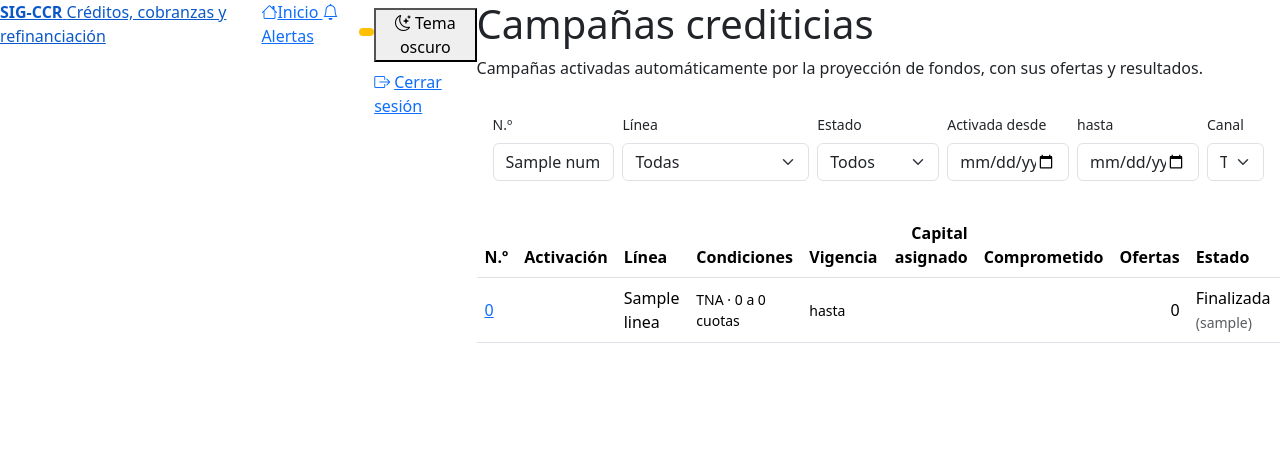
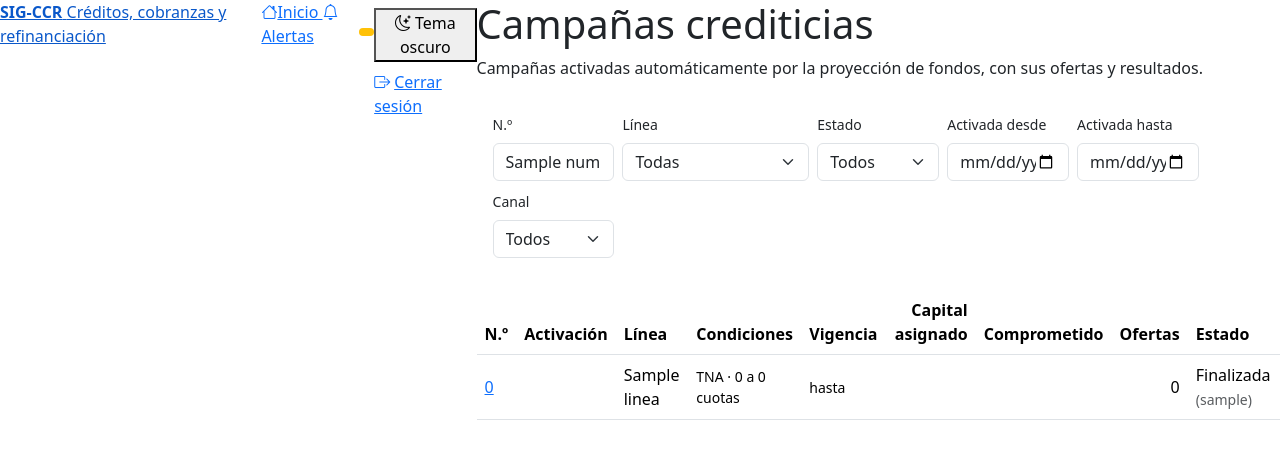
Before and after one commit to ivanthoux/sigccr, a CodeIgniter 4 app: template app/Views/campanas/index.php in a window 1280 px wide. Shown: the top 459 px of the page. Run offline with PHP 8.4 and a stand-in for CodeIgniter, Linux system fonts and the light colour scheme; the template is opened without the code that fills it: most values are stand-ins (such as "Sample title", 1, 10 or a date in 2020); data that the repository does not hold is empty; some libraries are stand-ins or nearby versions.

Commit message:
fix(interfaz): ajustes de la verificación: documento de la ficha en dos columnas, canal y rótulos «hasta» en campañas y tablero
Co-Authored-By: Claude Opus 5.5 <noreply@anthropic.com>
Claude-Session: https://claude.ai/code/session_01ArJPeGgk4X46zDJTpPjjo7

```diff
--- a/app/Views/campanas/index.php
+++ b/app/Views/campanas/index.php
@@ -27,8 +27,8 @@ $this->section('contenido');
     <div class="col-6 col-md-2"><label for="estado" class="form-label small">Estado</label>
         <select id="estado" name="estado" class="form-select"><option value="">Todos</option><?php foreach (['Activa' => 'Activa', 'Finalizada' => 'Finalizada'] as $k => $t): ?><option value="<?= $k ?>"<?= $f['estado'] === $k ? ' selected' : '' ?>><?= $t ?></option><?php endforeach ?></select></div>
     <div class="col-6 col-md-3 col-xl-2"><label for="desde" class="form-label small">Activada desde</label><input type="date" id="desde" name="desde" class="form-control" value="<?= esc($f['desde'], 'attr') ?>"></div>
-    <div class="col-6 col-md-3 col-xl-2"><label for="hasta" class="form-label small">hasta</label><input type="date" id="hasta" name="hasta" class="form-control" value="<?= esc($f['hasta'], 'attr') ?>"></div>
-    <div class="col-6 col-md-1"><label for="canal" class="form-label small">Canal</label>
+    <div class="col-6 col-md-3 col-xl-2"><label for="hasta" class="form-label small">Activada hasta</label><input type="date" id="hasta" name="hasta" class="form-control" value="<?= esc($f['hasta'], 'attr') ?>"></div>
+    <div class="col-6 col-md-3 col-xl-2"><label for="canal" class="form-label small">Canal</label>
         <select id="canal" name="canal" class="form-select"><option value="">Todos</option><?php foreach (C::CANALES as $k => $t): ?><option value="<?= $k ?>"<?= $f['canal'] === $k ? ' selected' : '' ?>><?= esc($t) ?></option><?php endforeach ?></select></div>
     <?= acciones_filtro(limpiar: url_to('campanas.consultar')) ?>
 </form>
--- a/app/Views/clientes/ver.php
+++ b/app/Views/clientes/ver.php
@@ -129,7 +129,7 @@ $this->section('contenido');
             <?php if ($activo && tiene_permiso('clientes.modificar')): ?>
                 <form method="post" action="<?= site_url("admin/clientes/{$id}/documentos") ?>" enctype="multipart/form-data" class="row g-2 align-items-end mt-1">
                     <?= csrf_field() ?>
-                    <div class="col-lg-6">
+                    <div class="col-md-6">
                         <label for="tipo-documento-nuevo" class="form-label small">Agregar documento</label>
                         <select class="form-select" id="tipo-documento-nuevo" data-destino="archivo-nuevo">
                             <?php foreach ($tipos as $t): if (!in_array($t['aplica_a'], ['Ambos', $c['tipo_cliente']], true)) { continue; } ?>
@@ -137,12 +137,12 @@ $this->section('contenido');
                             <?php endforeach ?>
                         </select>
                     </div>
-                    <div class="col-sm">
+                    <div class="col-md-6">
                         <label for="archivo-nuevo" class="form-label small">Archivos (PDF, JPG o PNG, hasta 5 MB)</label>
                         <input type="file" class="form-control<?= campo_invalido('documentos') ?>" id="archivo-nuevo" name="documentos[<?= esc($preseleccion, 'attr') ?>][]" accept=".pdf,.jpg,.jpeg,.png" multiple required>
                     </div>
-                    <div class="col-sm-auto d-grid"><button type="submit" class="btn btn-outline-secondary"><i class="bi bi-upload me-1" aria-hidden="true"></i>Incorporar</button></div>
                     <div class="col-12"><?= error_campo('documentos') ?><?php foreach ($tipos as $t) { echo error_campo('doc_' . $t['codigo']); } ?></div>
+                    <div class="col-12 d-flex justify-content-end"><button type="submit" class="btn btn-outline-secondary"><i class="bi bi-upload me-1" aria-hidden="true"></i>Incorporar</button></div>
                 </form>
             <?php endif ?>
         </section>
--- a/app/Views/reportes/tablero.php
+++ b/app/Views/reportes/tablero.php
@@ -36,7 +36,7 @@ $this->section('contenido');
         <select id="tipo" name="tipo" class="form-select"><?php foreach (Periodo::TIPOS as $k => $txt): ?><option value="<?= $k ?>"<?= $f['tipo'] === $k ? ' selected' : '' ?>><?= esc($txt) ?></option><?php endforeach ?></select></div>
     <div class="col-6 col-md-3 col-xl-2"><label for="fecha" class="form-label small">Fecha de referencia</label><input type="date" id="fecha" name="fecha" class="form-control<?= campo_invalido('fecha') ?>" value="<?= esc($f['fecha'], 'attr') ?>"><?= error_campo('fecha') ?></div>
     <div class="col-6 col-md-3 col-xl-2"><label for="desde" class="form-label small">Rango: desde</label><input type="date" id="desde" name="desde" class="form-control<?= campo_invalido('desde') ?>" value="<?= esc($f['desde'], 'attr') ?>"><?= error_campo('desde') ?></div>
-    <div class="col-6 col-md-3 col-xl-2"><label for="hasta" class="form-label small">hasta</label><input type="date" id="hasta" name="hasta" class="form-control<?= campo_invalido('hasta') ?>" value="<?= esc($f['hasta'], 'attr') ?>"><?= error_campo('hasta') ?></div>
+    <div class="col-6 col-md-3 col-xl-2"><label for="hasta" class="form-label small">Rango: hasta</label><input type="date" id="hasta" name="hasta" class="form-control<?= campo_invalido('hasta') ?>" value="<?= esc($f['hasta'], 'attr') ?>"><?= error_campo('hasta') ?></div>
     <?= acciones_filtro(texto: 'Actualizar', icono: 'bi-arrow-repeat', antes: '<button type="button" class="btn btn-outline-secondary" onclick="window.print()"><i class="bi bi-printer me-1" aria-hidden="true"></i>Imprimir</button>') ?>
 </form>
 <?php if ($t['aviso'] !== null): ?><div class="alert alert-info"><?= esc($t['aviso']) ?></div><?php endif ?>
```
